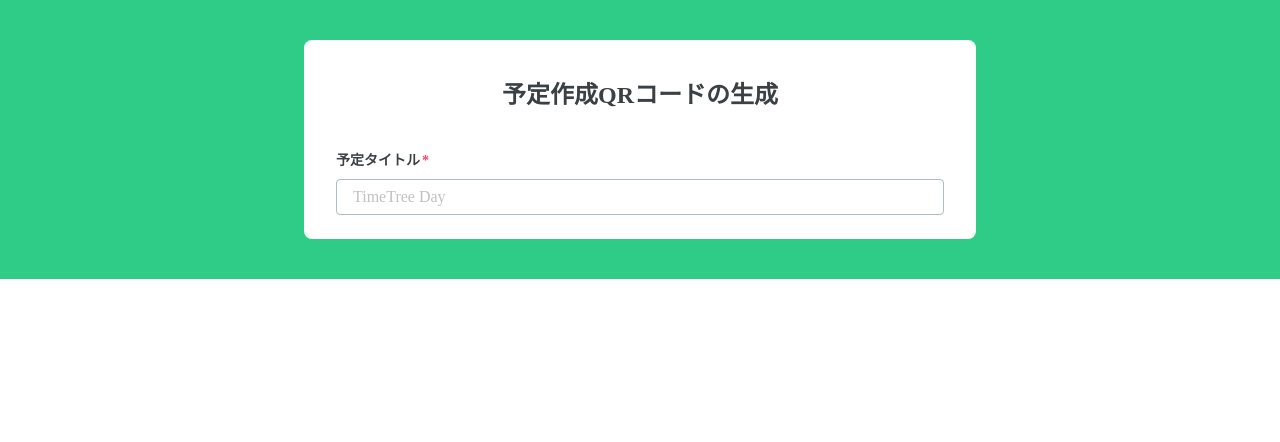
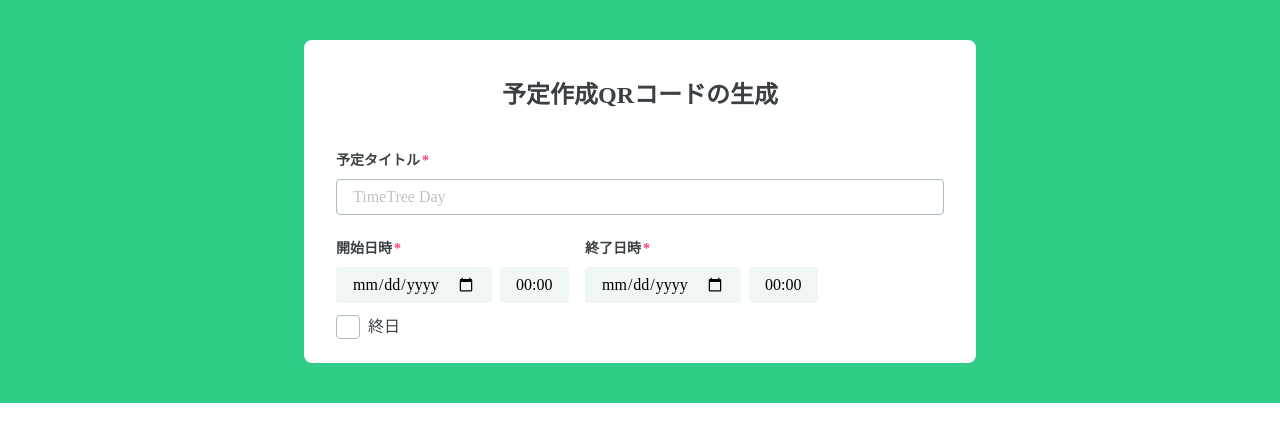
Before and after one commit to takumiozato/timetree-schedule-generator, a React (Vite) app: page / in a window 1280 px wide. Shown: the top 442 px of the page. Built offline with nearby package versions, Linux system fonts and the light colour scheme.

Commit message:
日時のフィールドをマークアップ

```diff
--- a/src/App.tsx
+++ b/src/App.tsx
@@ -2,13 +2,16 @@ import styled from 'styled-components';
 import { Label } from './components/Label';
 import { InputWrapper } from './components/InputWrapper';
 import { Input } from './components/Input';
+import { DateInput } from './components/DateInput';
+import { TimeSelect } from './components/TimeSelect';
+import { Checkbox } from './components/Checkbox';
 
-const MainWrapper = styled.div`
+const StyledMainWrapper = styled.div`
   background-color: #2ecc87;
   padding: 40px 0;
 `;
 
-const MainContent = styled.div`
+const StyledMainContent = styled.div`
   max-width: 608px;
   margin: 0 auto;
   padding: 24px 32px;
@@ -25,19 +28,64 @@ const MainContent = styled.div`
     font-weight: 700;
     line-height: 1.3;
   }
-`;
+`
+
+const StyledRow = styled.div`
+  width: 100%;
+`
+
+const StyledDateTimeRow = styled.div`
+    display: flex;
+    column-gap: 16px;
+    margin-bottom: 12px;
+`
+
+const StyledDateTimeWrapper = styled.div`
+    display: flex;
+    column-gap: 8px;
+`
+
+const StyledAllDayCheckboxLabel = styled.label`
+    display: flex;
+    align-items: center;
+    column-gap: 8px;
+`
 
 function App() {
   return (
-    <MainWrapper>
-      <MainContent>
+    <StyledMainWrapper>
+      <StyledMainContent>
         <h1>予定作成QRコードの生成</h1>
-        <InputWrapper>
-          <Label required>予定タイトル</Label>
-          <Input placeholder="TimeTree Day" />
-        </InputWrapper>
-      </MainContent>
-    </MainWrapper>
+        <StyledRow>
+          <InputWrapper>
+            <Label required>予定タイトル</Label>
+            <Input placeholder="TimeTree Day" />
+          </InputWrapper>
+        </StyledRow>
+        <StyledRow>
+          <StyledDateTimeRow>
+            <InputWrapper>
+              <Label required>開始日時</Label>
+              <StyledDateTimeWrapper>
+                <DateInput />
+                <TimeSelect value="00:00" onChange={() => { }} />
+              </StyledDateTimeWrapper>
+            </InputWrapper>
+            <InputWrapper>
+              <Label required>終了日時</Label>
+              <StyledDateTimeWrapper>
+                <DateInput />
+                <TimeSelect value="00:00" onChange={() => { }} />
+              </StyledDateTimeWrapper>
+            </InputWrapper>
+          </StyledDateTimeRow>
+          <StyledAllDayCheckboxLabel>
+            <Checkbox checked={false} onChange={() => { }} />
+            終日
+          </StyledAllDayCheckboxLabel>
+        </StyledRow>
+      </StyledMainContent>
+    </StyledMainWrapper>
   );
 }
 
--- /dev/null
+++ b/src/components/Checkbox.tsx
@@ -0,0 +1,21 @@
+import { FC } from 'react';
+import styled from 'styled-components';
+
+type CheckboxProps = {
+    checked: boolean;
+    onChange: () => void;
+};
+
+const StyledCheckbox = styled.input`
+    width: 24px;
+    height: 24px;
+    border-radius: 4px;
+    border: 1px solid #adbbc4;
+    appearance: none;
+`;
+
+export const Checkbox: FC<CheckboxProps> = ({ checked, onChange }) => {
+    return (
+        <StyledCheckbox type="checkbox" checked={checked} onChange={onChange} />
+    );
+}
--- /dev/null
+++ b/src/components/DateInput.tsx
@@ -0,0 +1,16 @@
+import { FC } from 'react';
+import styled from 'styled-components';
+
+
+const StyledDateInput = styled.input`
+  padding: 8px 16px;
+  border-radius: 4px;
+  background-color: #F0F5F6;
+  font-size: 16px;
+  font-weight: 500;
+  border: none;
+`;
+
+export const DateInput: FC = () => {
+    return <StyledDateInput type="date" />;
+};
--- a/src/components/Input.tsx
+++ b/src/components/Input.tsx
@@ -2,7 +2,7 @@ import { FC } from 'react';
 import styled from 'styled-components';
 
 type InputProps = {
-  placeholder: string;
+    placeholder?: string;
 };
 
 const StyledInput = styled.input`
@@ -14,5 +14,5 @@ const StyledInput = styled.input`
 `;
 
 export const Input: FC<InputProps> = ({ placeholder }) => {
-  return <StyledInput type="text" placeholder={placeholder} />;
+    return <StyledInput type="text" placeholder={placeholder} />;
 };
--- a/src/components/InputWrapper.tsx
+++ b/src/components/InputWrapper.tsx
@@ -5,13 +5,12 @@ const StyledInputWrapper = styled.div`
   display: flex;
   flex-direction: column;
   row-gap: 8px;
-  width: 100%;
 `;
 
 type InputWrapperProps = {
-  children: React.ReactNode;
+    children: React.ReactNode;
 };
 
 export const InputWrapper: FC<InputWrapperProps> = ({ children }) => {
-  return <StyledInputWrapper>{children}</StyledInputWrapper>;
+    return <StyledInputWrapper>{children}</StyledInputWrapper>;
 };
--- /dev/null
+++ b/src/components/TimeSelect.tsx
@@ -0,0 +1,47 @@
+import { FC } from 'react';
+import styled from 'styled-components';
+
+type TimeSelectProps = {
+    value: string;
+    onChange: (value: string) => void;
+};
+
+const StyledTimeSelect = styled.select`
+  padding: 8px 16px;
+  border-radius: 4px;
+  background-color: #F0F5F6;
+  font-size: 16px;
+  font-weight: 500;
+  border: none;
+  appearance: none;
+`;
+
+export const TimeSelect: FC<TimeSelectProps> = ({ value, onChange }) => (
+    <StyledTimeSelect value={value} onChange={(e) => onChange(e.target.value)}>
+        <option value="00:00">00:00</option>
+        <option value="01:00">01:00</option>
+        <option value="02:00">02:00</option>
+        <option value="03:00">03:00</option>
+        <option value="04:00">04:00</option>
+        <option value="05:00">05:00</option>
+        <option value="06:00">06:00</option>
+        <option value="07:00">07:00</option>
+        <option value="08:00">08:00</option>
+        <option value="09:00">09:00</option>
+        <option value="10:00">10:00</option>
+        <option value="11:00">11:00</option>
+        <option value="12:00">12:00</option>
+        <option value="13:00">13:00</option>
+        <option value="14:00">14:00</option>
+        <option value="15:00">15:00</option>
+        <option value="16:00">16:00</option>
+        <option value="17:00">17:00</option>
+        <option value="18:00">18:00</option>
+        <option value="19:00">19:00</option>
+        <option value="20:00">20:00</option>
+        <option value="21:00">21:00</option>
+        <option value="22:00">22:00</option>
+        <option value="23:00">23:00</option>
+        <option value="24:00">24:00</option>
+    </StyledTimeSelect>
+)
```
Also changed, not shown: src/components/Label.tsx (indentation only).
